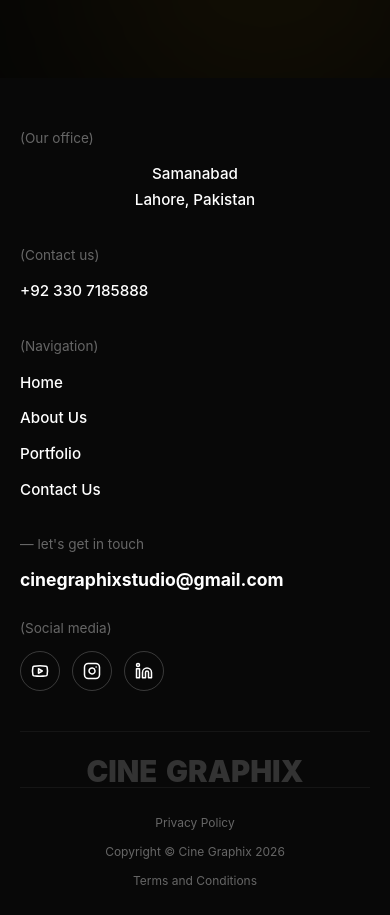
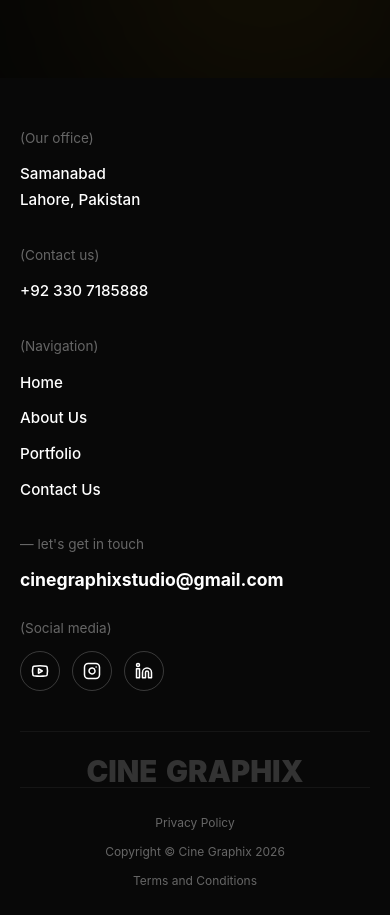
Before and after one commit to Marrie792-design/zayn, a React (Vite) app: page / in a window 390 px wide. Shown: the part 10041-10956 px from the top of the page. Built offline with nearby package versions, Linux system fonts and the light colour scheme.

Commit message:
footer fix

```diff
--- a/src/pages/Portfolio.css
+++ b/src/pages/Portfolio.css
@@ -763,15 +763,31 @@ body { background-color: var(--bg-primary); color: var(--text-primary); line-hei
 }
 
 @media (max-width: 768px) {
+  /* Navigation & Layout Controls */
   .desktop-nav { display: none; }
   .mobile-menu-btn { display: block; }
   .section-header { flex-direction: column; align-items: flex-start; gap: 16px; }
-  .projects-grid, .services-grid, .testimonials-grid { grid-template-columns: 1fr; }
   .hero-cta-group { flex-direction: column; }
   .contact-card-box { padding: 24px; }
+
+  /* Grid Layout Adjustments */
+  .projects-grid,
+  .services-grid,
+  .testimonials-grid {
+    grid-template-columns: 1fr;
+  }
+
+  /* Footer Layout & Left-Aligned Office Block */
   .footer-top { flex-direction: column; gap: 24px; }
-}
-
+
+  .cine-footer-grid .footer-col:first-child .info-group,
+  .cine-footer-grid .footer-col:first-child .col-text {
+    text-align: left !important;
+    align-items: flex-start !important;
+    margin-left: 0 !important;
+    margin-right: auto !important;
+  }
+}
 
 
 
```
